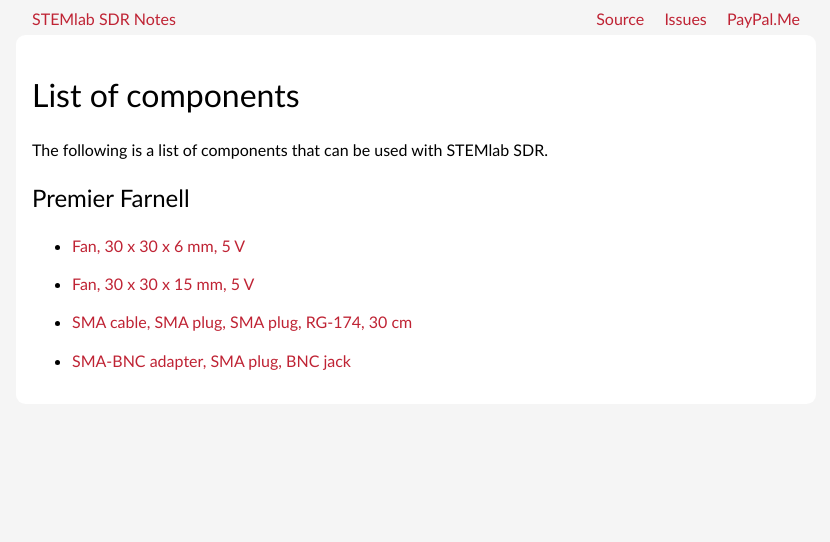
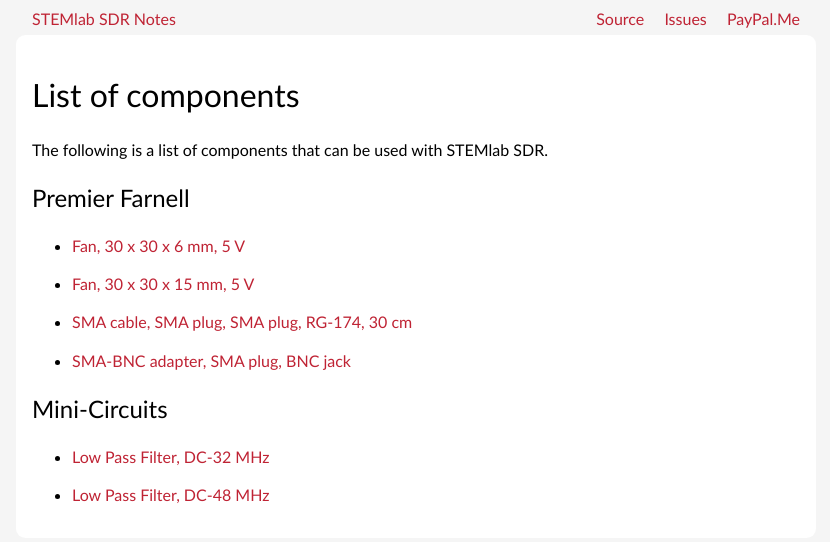
Before and after one commit to pavel-demin/stemlab-sdr-notes, a Jekyll site: the page built from components.md, in a window 1280 px wide. Shown: the top 542 px of the page, without its empty margins (224-1054 px from the left). Built offline with Jekyll 4.4.1, drawn with Linux system fonts in a browser that asks for light colours.

Commit message:
add low pass filters to components

```diff
--- a/components.md
+++ b/components.md
@@ -15,3 +15,10 @@
  - [SMA cable, SMA plug, SMA plug, RG-174, 30 cm](http://uk.farnell.com/jsp/search/productdetail.jsp?id=2144511)
 
  - [SMA-BNC adapter, SMA plug, BNC jack](http://uk.farnell.com/jsp/search/productdetail.jsp?id=1169564)
+
+Mini-Circuits
+-----
+
+ - [Low Pass Filter, DC-32 MHz](https://www.minicircuits.com/WebStore/dashboard.html?model=SLP-30%2B)
+
+ - [Low Pass Filter, DC-48 MHz](https://www.minicircuits.com/WebStore/dashboard.html?model=SLP-50%2B)
```
